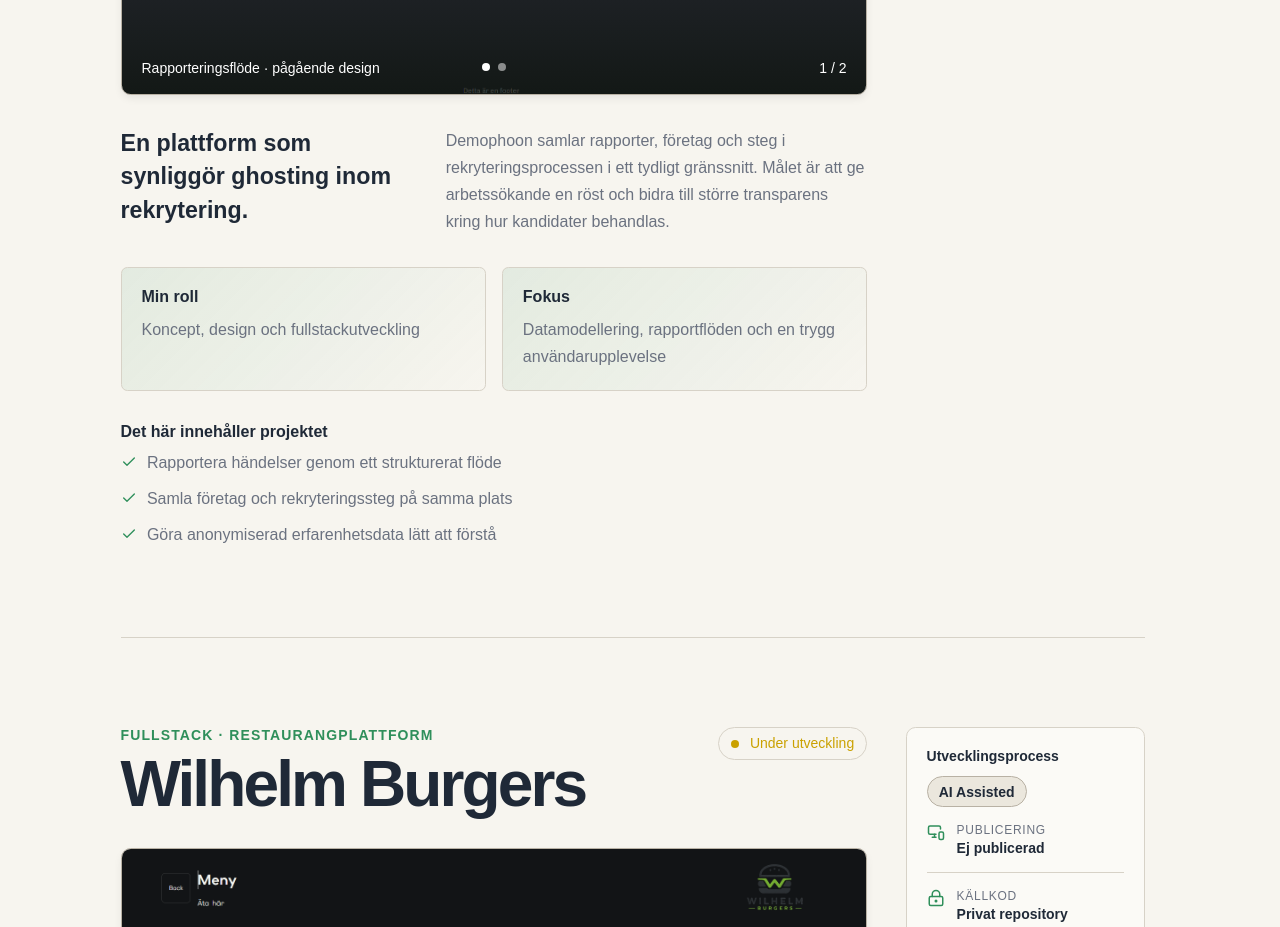
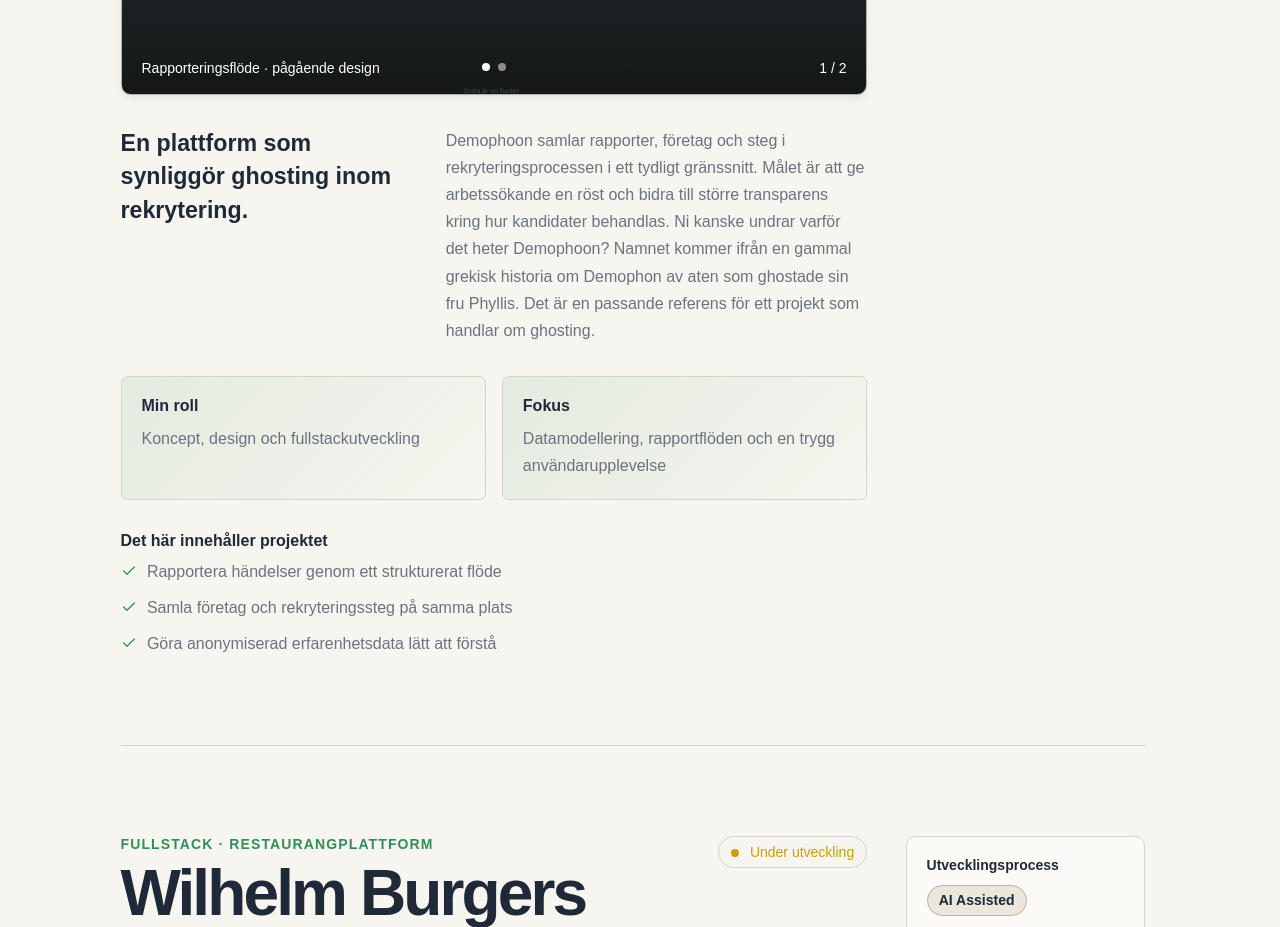
Before and after one commit to Augustvilliam/Portfolio, a React app: page /portfolio in a window 1280 px wide. Shown: the part 1900-2827 px from the top of the page. Built offline with nearby package versions, Linux system fonts and the light colour scheme; the HTML template or start-up script is replaced by a standard one; a web font is replaced by a local one.

Commit message:
updated demo text

```diff
--- a/src/pages/PortfolioPage.tsx
+++ b/src/pages/PortfolioPage.tsx
@@ -47,7 +47,7 @@
         access: "Privat repository",
         lead: "En plattform som synliggör ghosting inom rekrytering.",
         description:
-            "Demophoon samlar rapporter, företag och steg i rekryteringsprocessen i ett tydligt gränssnitt. Målet är att ge arbetssökande en röst och bidra till större transparens kring hur kandidater behandlas.",
+            "Demophoon samlar rapporter, företag och steg i rekryteringsprocessen i ett tydligt gränssnitt. Målet är att ge arbetssökande en röst och bidra till större transparens kring hur kandidater behandlas. Ni kanske undrar varför det heter Demophoon? Namnet kommer ifrån en gammal grekisk historia om Demophon av aten som ghostade sin fru Phyllis. Det är en passande referens för ett projekt som handlar om ghosting.",
         role: "Koncept, design och fullstackutveckling",
         focus: "Datamodellering, rapportflöden och en trygg användarupplevelse",
         technologies: ["React", "TypeScript", "ASP.NET", "SQL Server"],
```
